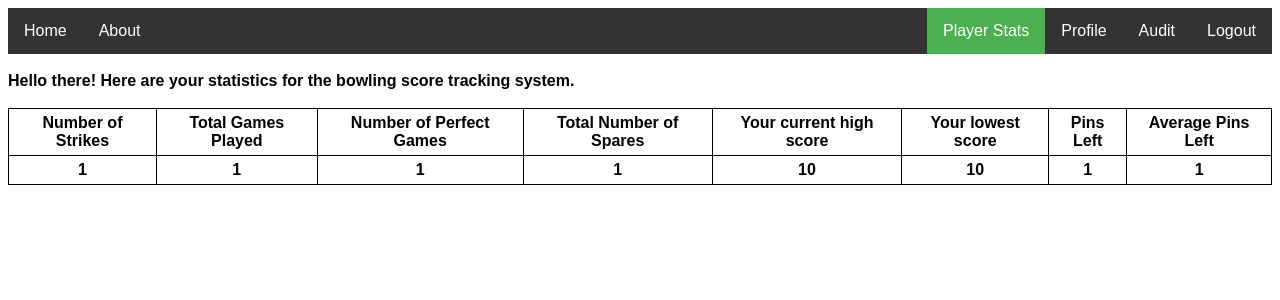
After one commit to robert-vo/Bowling-Score-Tracking-System, a PHP site: page /statistics.php in a window 1280 px wide. The commit adds this page. Shown: the top 300 px of the page. Run offline with PHP 8.4, Linux system fonts and the light colour scheme; the visitor is signed in with stand-in values (Sample User, id 1); tables that the repository leaves empty or names only in its code hold one stand-in row (values such as "Sample post"); lists and menus that the app fills with data are empty.

Commit message:
Added a statistics page.

```diff
--- a/public_html/menuBar.php
+++ b/public_html/menuBar.php
@@ -64,6 +64,12 @@ if(isset($_SESSION['sess_user'])){
         } else {
             echo '<li style="float:right"><a href="loginSuccessful.php">Profile</a></li>';
         }
+
+        if ($currentPage == "statistics.php") {
+            echo '<li style="float:right"><a class="active" href="statistics.php">Player Stats</a></li>';
+        } else {
+            echo '<li style="float:right"><a href="statistics.php">Player Stats</a></li>';
+        }
         echo '</ul>';
     }
 }
--- /dev/null
+++ b/public_html/statistics.php
@@ -0,0 +1,55 @@
+<link rel="stylesheet" type="text/css" href="index.css">
+<link rel="stylesheet" type="text/css" href="audit.css">
+
+<?php
+session_start();
+include 'menuBar.php';
+generateMenuBar(basename(__FILE__));
+include 'databaseFunctions.php';
+
+function retrieveAllStats($playerID) {
+    $conn = connectToDatabase();
+    $sql = "select * from Player_Stats where Player_ID = '$playerID'";
+
+    return $conn->query($sql);
+}
+
+function displayAllStatsForPlayer($playerID) {
+    $result = retrieveAllStats($playerID);
+
+    if($result->num_rows > 0) {
+        echo '<br><table>';
+        echo '<tr><th>Number of Strikes</th><th>Total Games Played</th><th>Number of Perfect Games</th><th>Total Number of Spares</th>';
+        echo '<th>Your current high score</th><th>Your lowest score</th><th>Pins Left</th><th>Average Pins Left</th>';
+        echo '</tr>';
+        while($row = $result->fetch_assoc()) {
+            echo '<tr>';
+
+            echo '<th>' . $row['Strikes'] . '</th>';
+            echo '<th>' . $row['Games_Played'] . '</th>';
+            echo '<th>' . $row['Perfect_Games'] . '</th>';
+            echo '<th>' . $row['Spares'] . '</th>';
+            echo '<th>' . $row['Best_Score'] . '</th>';
+            echo '<th>' . $row['Worst_Score'] . '</th>';
+            echo '<th>' . $row['Pins_Left'] . '</th>';
+            echo '<th>' . $row['Average_Pin_Left'] . '</th>';
+
+            echo '</tr>';
+        }
+
+        echo '</table>';
+    }
+    else {
+        echo 'No statistics found.';
+    }
+}
+
+if($_SESSION['player_id']) {
+    echo '<br><b>Hello there! Here are your statistics for the bowling score tracking system.</br>';
+    displayAllStatsForPlayer($_SESSION['player_id']);
+}
+else {
+    echo "<br>Fatal Error, cannot find player_ID.";
+}
+
+?>
```
